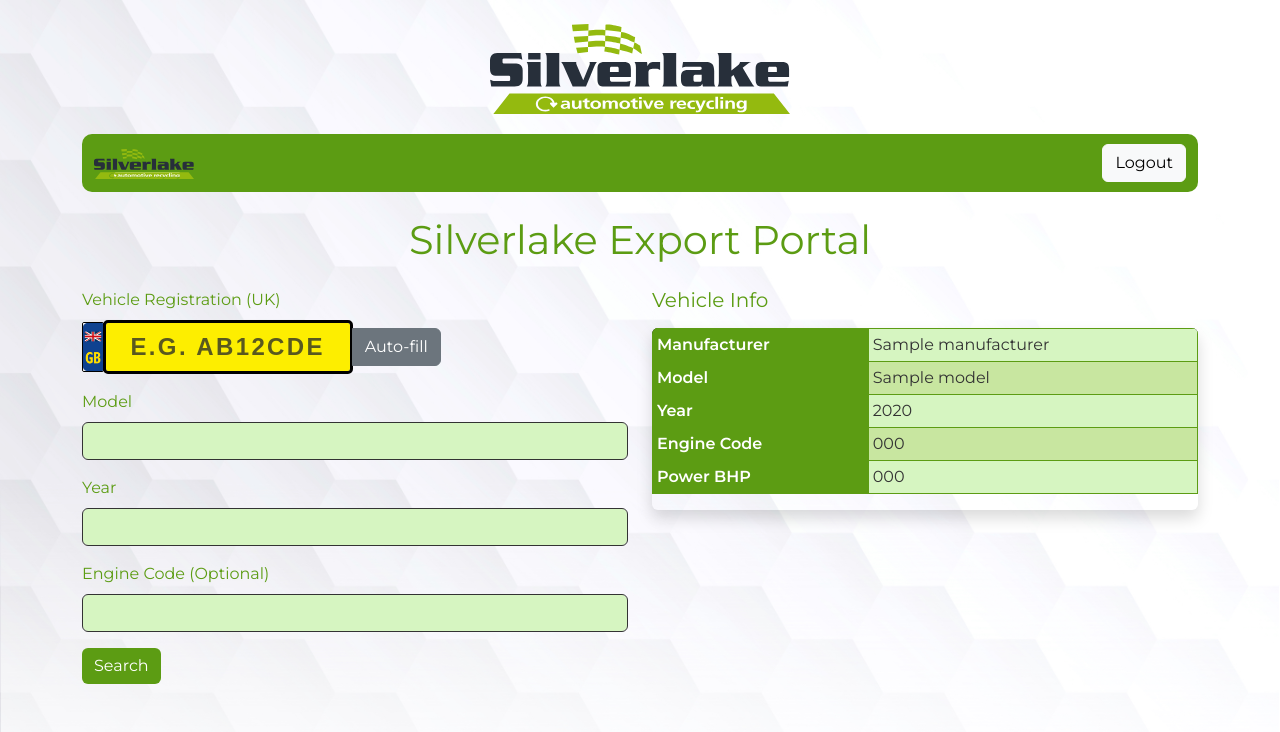
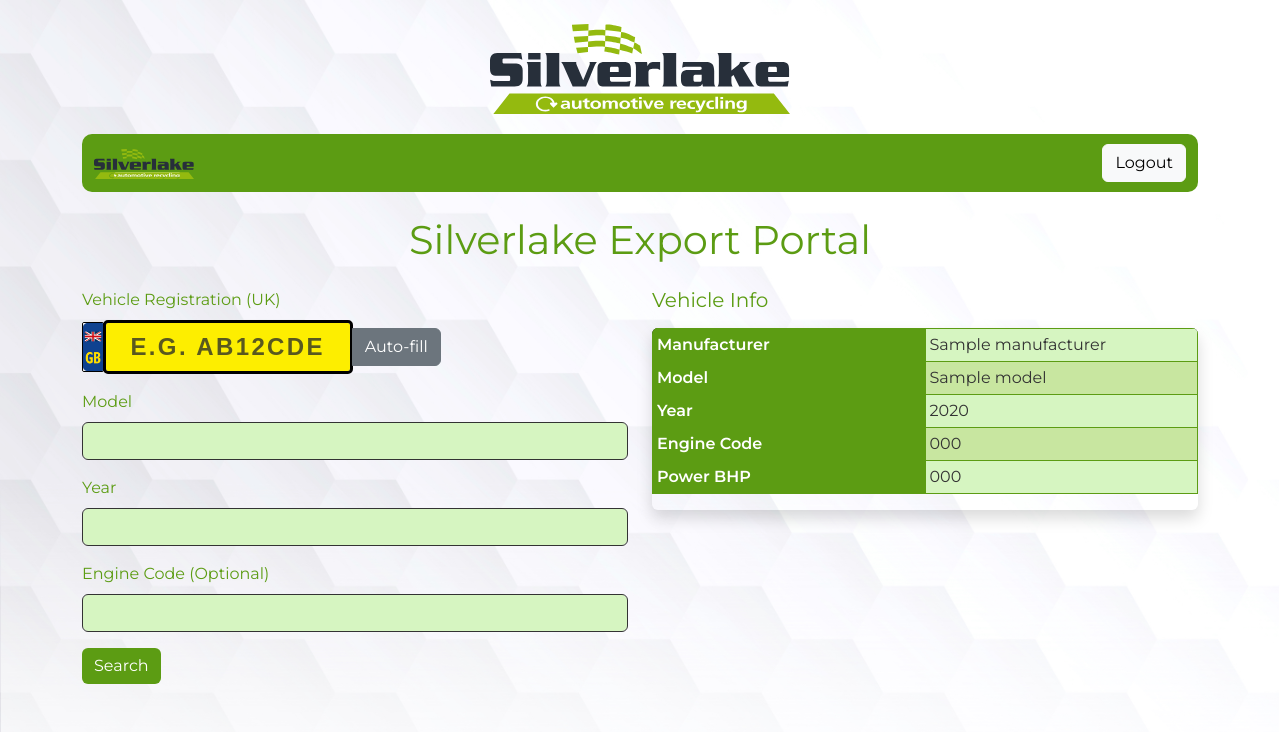
Before and after one commit to Silverlake-nacho/Silverlake-export, a Python web app: template templates/index.html in a window 1280 px wide. Shown: the top 732 px of the page. Run offline with Jinja, Linux system fonts and the light colour scheme; the template is opened without the code that fills it: most values are stand-ins (such as "Sample title", 1, 10 or a date in 2020); some libraries are stand-ins or nearby versions.

Commit message:
Update index.html

```diff
--- a/templates/index.html
+++ b/templates/index.html
@@ -37,6 +37,17 @@
         color: #f0f0f0;
         background-color: #111;
       }
+
+      .table-green {
+      table-layout: fixed;
+      width: 100%;
+      }
+
+      .table-green th, .table-green td {
+      width: 50%;
+      word-wrap: break-word;
+      }
+
       th, td {
         border-bottom: 1px solid #5c9c13;
       }
```
